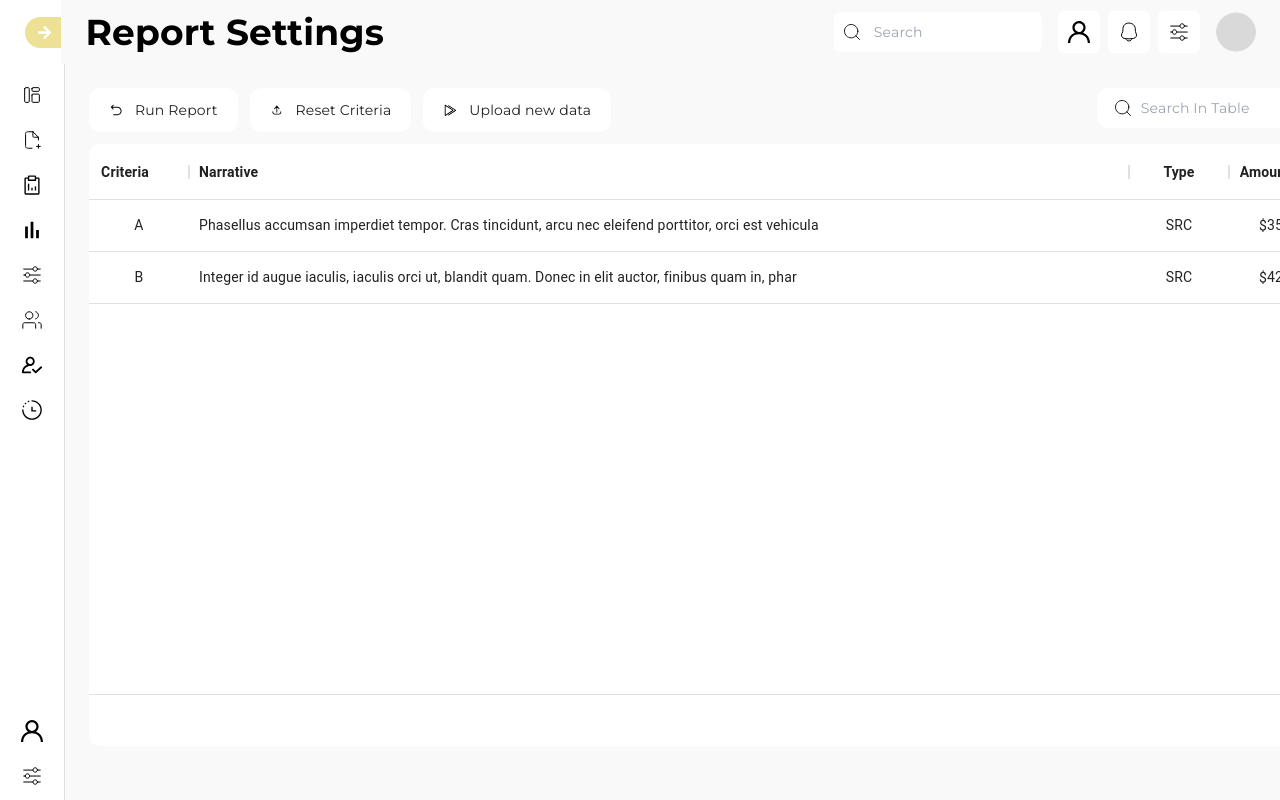
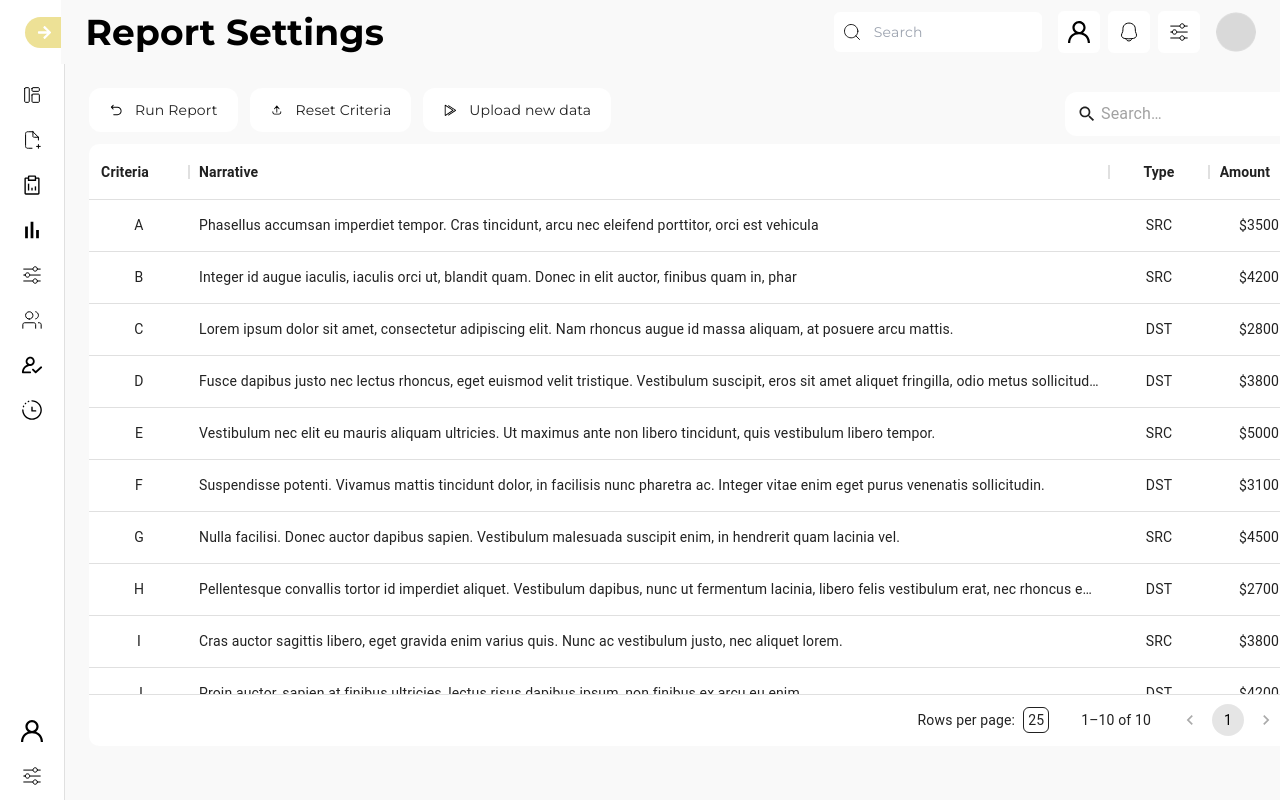
Before and after one commit to abdulbari149/AML-Frontend, a Next.js app: page /report-settings in a window 1280 px wide. Shown: the top 800 px of the page. Built offline with nearby package versions, Linux system fonts and the light colour scheme.

Commit message:
update table in report  section

```diff
--- a/package.json
+++ b/package.json
@@ -15,6 +15,7 @@
     "@mui/icons-material": "^5.15.10",
     "@mui/material": "^5.15.10",
     "@mui/x-data-grid": "^6.19.4",
+    "@mui/x-data-grid-generator": "^6.19.5",
     "@table-library/react-table-library": "^4.1.7",
     "next": "14.1.0",
     "react": "^18",
--- a/src/components/report-settings/ReportSection.tsx
+++ b/src/components/report-settings/ReportSection.tsx
@@ -1,11 +1,18 @@
 "use client";
-import * as React from "react";
+import React, { useEffect } from "react";
+import Image from "next/image";
+
+// MUI
 import { DataGrid, GridColDef } from "@mui/x-data-grid";
-import Image from "next/image";
-import searchSvg from "@/assets/svgs/search.svg";
+
+// COMPONENTS
 import runReportSvg from "@/assets/svgs/runReport.svg";
 import resetCriteriaSvg from "@/assets/svgs/resetCriteria.svg";
 import uploadDataSvg from "@/assets/svgs/uploadData.svg";
+
+// UTILS
+import { CustomPagination } from "@/utils/CustomPagination";
+import { SearchTable } from "@/utils/SearchTable";
 
 const columns: GridColDef[] = [
   {
@@ -20,7 +27,7 @@ const columns: GridColDef[] = [
   {
     field: "narrative",
     headerName: "Narrative",
-    width: 940,
+    width: 920,
     sortable: false,
     disableColumnMenu: true,
   },
@@ -59,7 +66,77 @@ const rows = [
     type: "SRC",
     amount: "$4200",
   },
+  {
+    id: 3,
+    criteria: "C",
+    narrative:
+      "Lorem ipsum dolor sit amet, consectetur adipiscing elit. Nam rhoncus augue id massa aliquam, at posuere arcu mattis.",
+    type: "DST",
+    amount: "$2800",
+  },
+  {
+    id: 4,
+    criteria: "D",
+    narrative:
+      "Fusce dapibus justo nec lectus rhoncus, eget euismod velit tristique. Vestibulum suscipit, eros sit amet aliquet fringilla, odio metus sollicitudin eros, id condimentum nulla leo ac nulla.",
+    type: "DST",
+    amount: "$3800",
+  },
+  {
+    id: 5,
+    criteria: "E",
+    narrative:
+      "Vestibulum nec elit eu mauris aliquam ultricies. Ut maximus ante non libero tincidunt, quis vestibulum libero tempor.",
+    type: "SRC",
+    amount: "$5000",
+  },
+  // Additional data with unique IDs
+  {
+    id: 6,
+    criteria: "F",
+    narrative:
+      "Suspendisse potenti. Vivamus mattis tincidunt dolor, in facilisis nunc pharetra ac. Integer vitae enim eget purus venenatis sollicitudin. ",
+    type: "DST",
+    amount: "$3100",
+  },
+  {
+    id: 7,
+    criteria: "G",
+    narrative:
+      "Nulla facilisi. Donec auctor dapibus sapien. Vestibulum malesuada suscipit enim, in hendrerit quam lacinia vel. ",
+    type: "SRC",
+    amount: "$4500",
+  },
+  {
+    id: 8,
+    criteria: "H",
+    narrative:
+      "Pellentesque convallis tortor id imperdiet aliquet. Vestibulum dapibus, nunc ut fermentum lacinia, libero felis vestibulum erat, nec rhoncus est nunc id urna. ",
+    type: "DST",
+    amount: "$2700",
+  },
+  {
+    id: 9,
+    criteria: "I",
+    narrative:
+      "Cras auctor sagittis libero, eget gravida enim varius quis. Nunc ac vestibulum justo, nec aliquet lorem. ",
+    type: "SRC",
+    amount: "$3800",
+  },
+  {
+    id: 10,
+    criteria: "J",
+    narrative:
+      "Proin auctor, sapien at finibus ultricies, lectus risus dapibus ipsum, non finibus ex arcu eu enim. ",
+    type: "DST",
+    amount: "$4200",
+  },
 ];
+
+const initialState = {
+  pagination: { paginationModel: { pageSize: 25 } },
+  rows: rows,
+};
 
 const ReportSection = () => {
   return (
@@ -96,24 +173,9 @@ const ReportSection = () => {
             </span>
           </button>
         </div>
-
-        {/* search bar */}
-        <div className=" relative md:block hidden">
-          <Image
-            src={searchSvg}
-            alt="notificationSvg"
-            className=" absolute top-[10px] left-4 w-5"
-          />
-          <input
-            type="text"
-            name="search"
-            id="search"
-            placeholder=" Search In Table"
-            className=" w-56 bg-white py-[10px] pl-10 pr-2 mr-2 rounded-xl text-[##00000080] md:text-sm text-xs focus:outline-none"
-          />
-        </div>
       </div>
 
+      {/* TABLE */}
       <div
         style={{
           height: "80%",
@@ -124,6 +186,7 @@ const ReportSection = () => {
         }}
       >
         <DataGrid
+          pagination
           sx={{
             border: "none",
             "& .MuiDataGrid-columnHeaderTitle": {
@@ -132,13 +195,57 @@ const ReportSection = () => {
             "& .MuiDataGrid-columnHeader": {
               fontSize: "14px",
             },
-            "& .MuiDataGrid-columnHeader:focus-within, .MuiDataGrid-cell:focus": {
-              outline: "none",
+            "& .MuiDataGrid-columnHeader:focus-within, .MuiDataGrid-cell:focus":
+              {
+                outline: "none",
+              },
+            // SEARCH
+            "& .MuiBox-root": {
+              display: "flex",
+              position: "absolute",
+              right: 0,
+              top: "-52px",
+              background: "white",
+              borderRadius: "12px",
+              fontSize: "14px",
+              padding: "6px 12px",
+              width: "244px",
+            },
+            "& .css-3be3ve-MuiFormControl-root-MuiTextField-root-MuiDataGrid-toolbarQuickFilter":
+              {
+                paddingBottom: "0px",
+              },
+            "& .MuiInput-underline:before, .css-1eed5fa-MuiInputBase-root-MuiInput-root::before, .css-1eed5fa-MuiInputBase-root-MuiInput-root::after":
+              {
+                borderBottom: "none !important",
+              },
+            // PAGINATION
+            "& .Mui-selected, .Mui-selected:hover": {
+              backgroundColor: "rgba(0, 0, 0, 0.1) !important",
+              color: "black !important",
+            },
+            "& .css-78c6dr-MuiToolbar-root-MuiTablePagination-toolbar": {
+              paddingRight: "24px",
+            },
+            "& .css-pqjvzy-MuiSvgIcon-root-MuiSelect-icon": {
+              display: "none",
+            },
+            "& .css-194a1fa-MuiSelect-select-MuiInputBase-input.css-194a1fa-MuiSelect-select-MuiInputBase-input.css-194a1fa-MuiSelect-select-MuiInputBase-input":
+              {
+                paddingRight: "4px",
+              },
+            "& .css-194a1fa-MuiSelect-select-MuiInputBase-input ": {
+              padding: "2px 4px !important",
+              border: "1px solid",
+              borderRadius: "6px",
+              fontSize: "14px",
             },
           }}
           rows={rows}
           columns={columns}
-          hideFooterPagination={true}
+          hideFooterPagination={false}
+          slots={{ toolbar: SearchTable, pagination: CustomPagination }}
+          initialState={initialState}
         />
       </div>
     </>
--- /dev/null
+++ b/src/utils/CustomPagination.tsx
@@ -0,0 +1,33 @@
+import { TablePaginationProps } from "@mui/material";
+import {
+  GridPagination,
+  gridPageCountSelector,
+  useGridApiContext,
+  useGridSelector,
+} from "@mui/x-data-grid";
+import MuiPagination from "@mui/material/Pagination";
+
+function Pagination({
+  page,
+  onPageChange,
+  className,
+}: Pick<TablePaginationProps, "page" | "onPageChange" | "className">) {
+  const apiRef = useGridApiContext();
+  const pageCount = useGridSelector(apiRef, gridPageCountSelector);
+
+  return (
+    <MuiPagination
+      color="primary"
+      className={className}
+      count={pageCount}
+      page={page + 1}
+      onChange={(event, newPage) => {
+        onPageChange(event as any, newPage - 1);
+      }}
+    />
+  );
+}
+
+export function CustomPagination(props: any) {
+  return <GridPagination ActionsComponent={Pagination} {...props} />;
+}
--- /dev/null
+++ b/src/utils/SearchTable.tsx
@@ -0,0 +1,15 @@
+import { Box } from "@mui/material";
+import { GridToolbarQuickFilter } from "@mui/x-data-grid";
+
+export function SearchTable() {
+  return (
+    <Box
+      sx={{
+        p: 0.5,
+        pb: 0,
+      }}
+    >
+      <GridToolbarQuickFilter />
+    </Box>
+  );
+}
```
Also changed, not shown: 1 other file (tests, documents, lock files or other folders).
